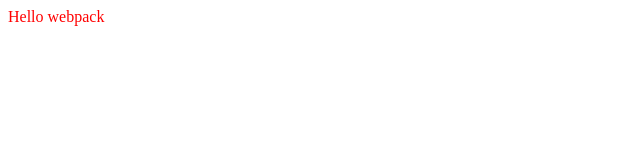
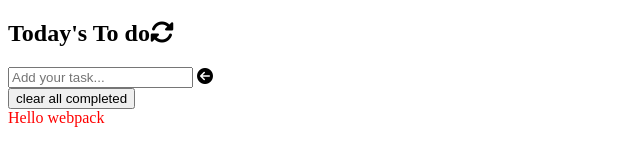
Before and after one commit to omarbabou/todo-list-app, a website built with webpack: page src/index.html in a window 1280 px wide. Shown: the whole page, without its empty margins (0-640 px from the left). Built offline with nearby package versions, Linux system fonts and the light colour scheme.

Commit message:
Add elements in html file

```diff
--- a/src/index.html
+++ b/src/index.html
@@ -24,5 +24,19 @@
       crossorigin="anonymous"
     ></script>
   </head>
-  <body></body>
+  <body>
+    <body>
+      <div class="container">
+        <h2 class="heading">Today's To do<i class="fas fa-sync-alt"></i></h2>
+        <div class="addTodo">
+          <input type="text" class="todoInput" placeholder="Add your task..." />
+          <i class="fas fa-arrow-circle-left"></i>
+        </div>
+        <div class="task-content">
+
+        </div>
+        <button class="clear">clear all completed</button>
+      </div>
+    </body>
+  </body>
 </html>
```
